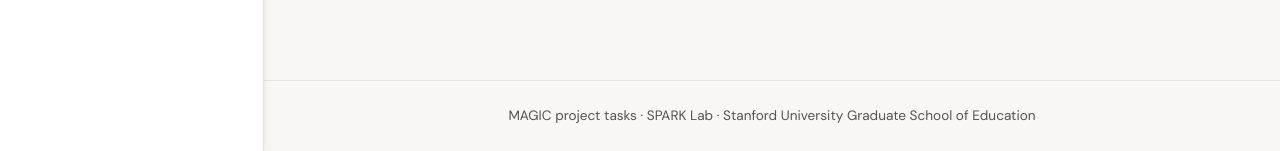
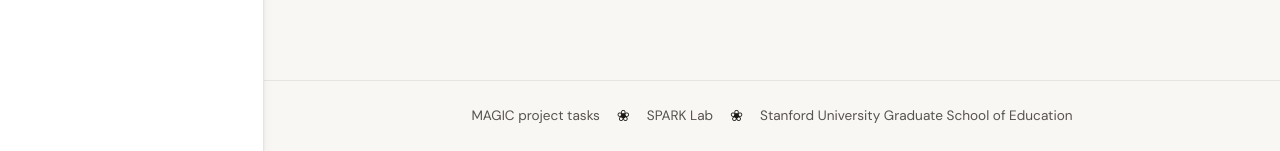
Before and after one commit to obradovic-spark/obradovic-spark.github.io, a Jekyll site: the page built from index.md, in a window 1280 px wide. Shown: the part 749-900 px from the top of the page. Built offline with Jekyll 4.4.1, drawn with Linux system fonts in a browser that asks for light colours.

Commit message:
Add: Flower decor and more spacing for the page footer

```diff
--- a/_layouts/magic.html
+++ b/_layouts/magic.html
@@ -57,7 +57,13 @@
     </main>
 
     <footer class="site-footer">
-      <p>MAGIC project tasks &middot; SPARK Lab &middot; Stanford University Graduate School of Education</p>
+      <p>
+        MAGIC project tasks
+        <span class="footer-sep" aria-hidden="true">❀</span>
+        SPARK Lab
+        <span class="footer-sep" aria-hidden="true">❀</span>
+        Stanford University Graduate School of Education
+      </p>
     </footer>
   </div>
 
```
